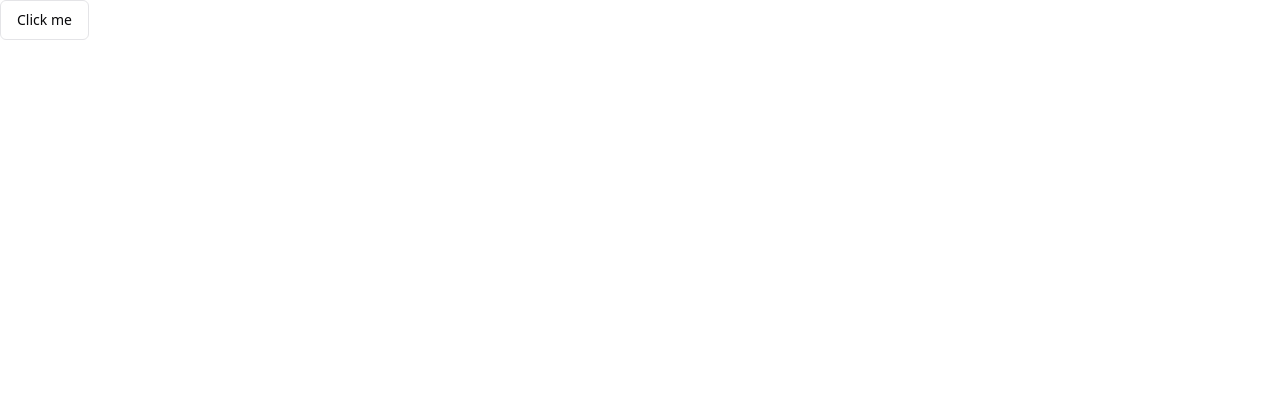
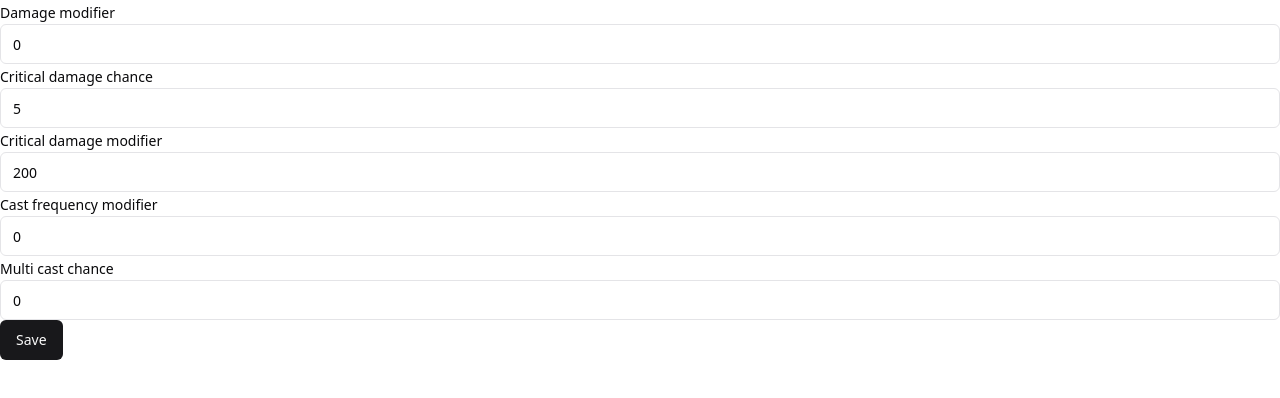
Before and after one commit to singohuen/soulstone-survivors-calculator, a React (Vite) app in the folder ui/: page / in a window 1280 px wide. Shown: the top 398 px of the page. Built offline with nearby package versions, Linux system fonts and the light colour scheme.

Commit message:
CaseForm

```diff
--- a/ui/package.json
+++ b/ui/package.json
@@ -10,6 +10,7 @@
     "preview": "vite preview"
   },
   "dependencies": {
+    "@radix-ui/react-label": "^2.0.2",
     "@radix-ui/react-slot": "^1.0.2",
     "@tanstack/react-table": "^8.10.3",
     "class-variance-authority": "^0.7.0",
@@ -17,6 +18,7 @@
     "lucide-react": "^0.279.0",
     "react": "^18.2.0",
     "react-dom": "^18.2.0",
+    "react-hook-form": "^7.46.2",
     "tailwind-merge": "^1.14.0",
     "tailwindcss-animate": "^1.0.7"
   },
--- a/ui/src/App.tsx
+++ b/ui/src/App.tsx
@@ -1,9 +1,9 @@
-import { Button } from "./components/ui/button";
+import CaseForm from "./CaseForm";
 
 const App = () => {
   return (
     <div>
-      <Button variant={"outline"}>Click me</Button>
+      <CaseForm />
     </div>
   );
 };
--- /dev/null
+++ b/ui/src/CaseForm.tsx
@@ -0,0 +1,76 @@
+import { useForm } from "react-hook-form";
+import { Input } from "./components/ui/input";
+import { Label } from "./components/ui/label";
+import { Button } from "./components/ui/button";
+
+interface CaseFormData {
+  damageModifier: number;
+  criticalDamageChance: number;
+  criticalDamageModifier: number;
+  castFrequencyModifier: number;
+  multiCastChance: number;
+}
+
+const CaseForm = () => {
+  const { register, handleSubmit } = useForm<CaseFormData>({
+    defaultValues: {
+      damageModifier: 0,
+      criticalDamageChance: 5,
+      criticalDamageModifier: 200,
+      castFrequencyModifier: 0,
+      multiCastChance: 0,
+    },
+  });
+
+  const onSubmit = handleSubmit((data) => {
+    console.log(data);
+  });
+
+  return (
+    <form onSubmit={onSubmit}>
+      <div>
+        <Label htmlFor="damageModifier">Damage modifier</Label>
+        <Input
+          id="damageModifier"
+          {...register("damageModifier", { valueAsNumber: true })}
+        />
+      </div>
+
+      <div>
+        <Label htmlFor="criticalDamageChance">Critical damage chance</Label>
+        <Input
+          id="criticalDamageChance"
+          {...register("criticalDamageChance", { valueAsNumber: true })}
+        />
+      </div>
+
+      <div>
+        <Label htmlFor="criticalDamageModifier">Critical damage modifier</Label>
+        <Input
+          id="criticalDamageModifier"
+          {...register("criticalDamageModifier", { valueAsNumber: true })}
+        />
+      </div>
+
+      <div>
+        <Label htmlFor="castFrequencyModifier">Cast frequency modifier</Label>
+        <Input
+          id="castFrequencyModifier"
+          {...register("castFrequencyModifier", { valueAsNumber: true })}
+        />
+      </div>
+
+      <div>
+        <Label htmlFor="multiCastChance">Multi cast chance</Label>
+        <Input
+          id="multiCastChance"
+          {...register("multiCastChance", { valueAsNumber: true })}
+        />
+      </div>
+
+      <Button>Save</Button>
+    </form>
+  );
+};
+
+export default CaseForm;
--- /dev/null
+++ b/ui/src/components/ui/label.tsx
@@ -0,0 +1,24 @@
+import * as React from "react"
+import * as LabelPrimitive from "@radix-ui/react-label"
+import { cva, type VariantProps } from "class-variance-authority"
+
+import { cn } from "@/lib/utils"
+
+const labelVariants = cva(
+  "text-sm font-medium leading-none peer-disabled:cursor-not-allowed peer-disabled:opacity-70"
+)
+
+const Label = React.forwardRef<
+  React.ElementRef<typeof LabelPrimitive.Root>,
+  React.ComponentPropsWithoutRef<typeof LabelPrimitive.Root> &
+    VariantProps<typeof labelVariants>
+>(({ className, ...props }, ref) => (
+  <LabelPrimitive.Root
+    ref={ref}
+    className={cn(labelVariants(), className)}
+    {...props}
+  />
+))
+Label.displayName = LabelPrimitive.Root.displayName
+
+export { Label }
```
Also changed, not shown: 1 other file (tests, documents, lock files or other folders).
